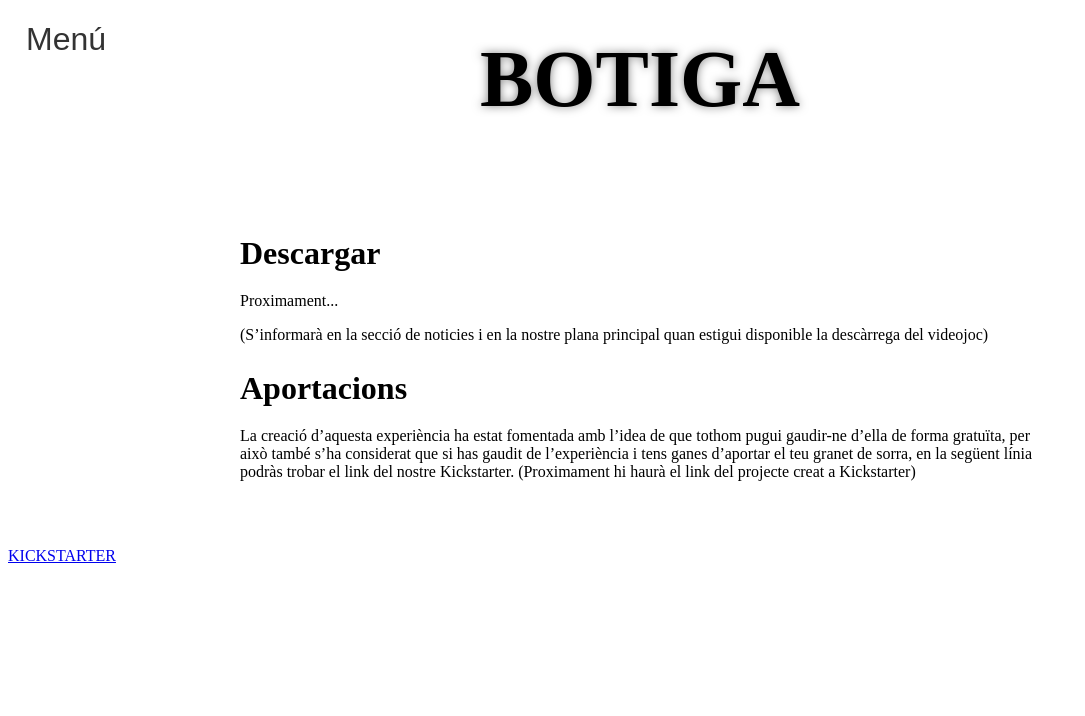
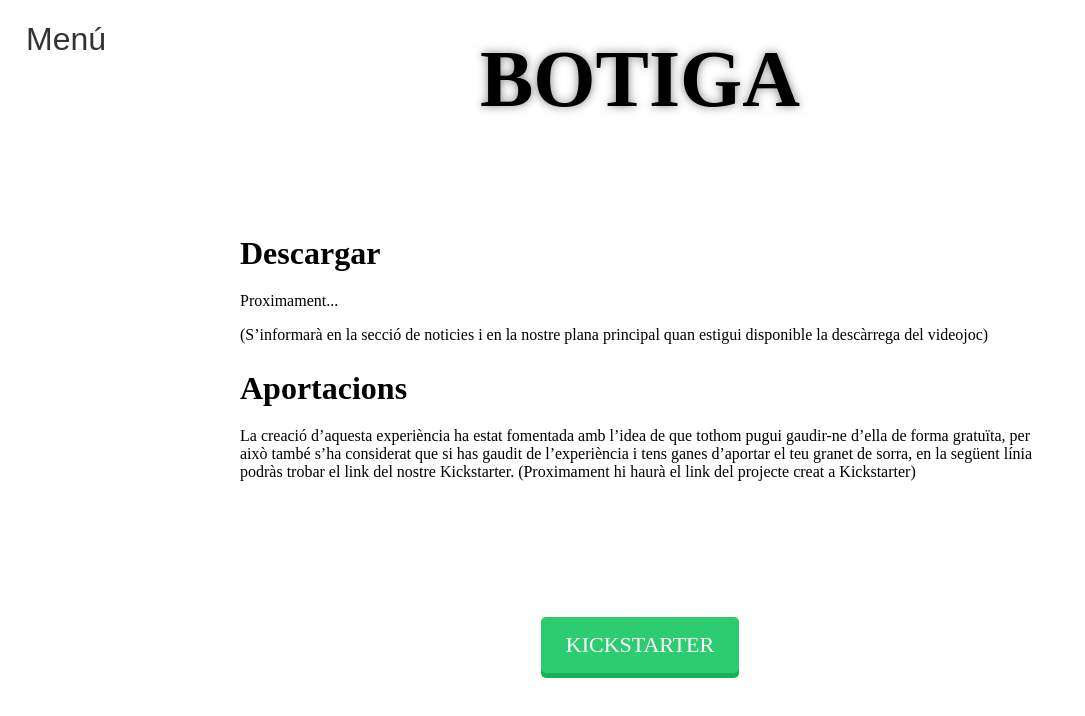
Before and after one commit to Jordieses/jordieses.github.io, a plain HTML site: page paginesMenu/Botiga.html in a window 1280 px wide. Shown: the whole page, without its empty margins (0-1085 px from the left). Drawn offline with Linux system fonts and the light colour scheme.

Commit message:
Update planaWebSintesiCSS.css

```diff
--- a/planaWebSintesiCSS.css
+++ b/planaWebSintesiCSS.css
@@ -131,3 +131,39 @@ nav {
 	background-color:black ;
 	z-index: 9999;
 }
+
+/* Botó Kickstarter */
+@import url(https://fonts.googleapis.com/css?family=Open+Sans);
+
+/* button div */
+#buttons {
+  padding-top: 50px;
+  text-align: center;
+}
+
+
+.btn {
+  border-radius: 5px;
+  padding: 15px 25px;
+  font-size: 22px;
+  text-decoration: none;
+  margin: 20px;
+  color: #fff;
+  position: relative;
+  display: inline-block;
+}
+
+.btn:active {
+  transform: translate(0px, 5px);
+  -webkit-transform: translate(0px, 5px);
+  box-shadow: 0px 1px 0px 0px;
+}
+
+.green {
+  background-color: #2ecc71;
+  box-shadow: 0px 5px 0px 0px #15B358;
+}
+
+.green:hover {
+  background-color: #48E68B;
+}
```
